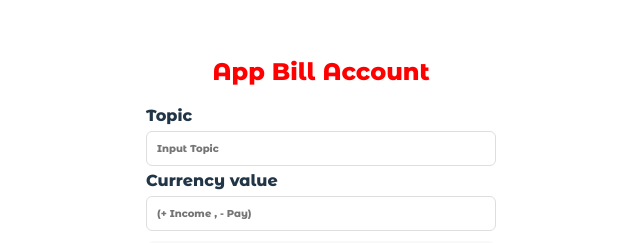
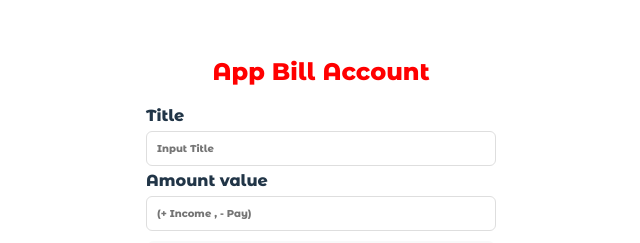
Before and after one commit to NNJio/ReactLab_Fundamantal, a React (Vite) app: page / in a window 1280 px wide. Shown: the part 106-349 px from the top of the page, without its empty margins (319-959 px from the left). Built offline with nearby package versions, Linux system fonts and the light colour scheme.

Commit message:
[Add] Event

```diff
--- a/src/components/FormComponent.jsx
+++ b/src/components/FormComponent.jsx
@@ -1,18 +1,34 @@
 import "./FormComponent.css";
 const FormComponent = () => {
+  const inputTitle = (event) => {
+    console.log(event.target.value);
+  };
+  const inputAmount = (event) => {
+    console.log(event.target.value);
+  };
+  const saveItem = (event) => {
+    event.preventDefault();
+    console.log("Success");
+  };
   return (
     <div>
-      <form>
+      <form onSubmit={saveItem}>
         <div className="form-control">
-          <label>Topic</label>
-          <input type="Text" placeholder="Input Topic" />
+          <label>Title</label>
+          <input type="Text" placeholder="Input Title" onChange={inputTitle} />
         </div>
         <div className="form-control">
-          <label>Currency value</label>
-          <input type="number" placeholder="(+ Income , - Pay)" />
+          <label>Amount value</label>
+          <input
+            type="number"
+            placeholder="(+ Income , - Pay)"
+            onChange={inputAmount}
+          />
         </div>
         <div>
-          <button type="submit" className="btn" >Done</button>
+          <button type="submit" className="btn">
+            Done
+          </button>
         </div>
       </form>
     </div>
```
